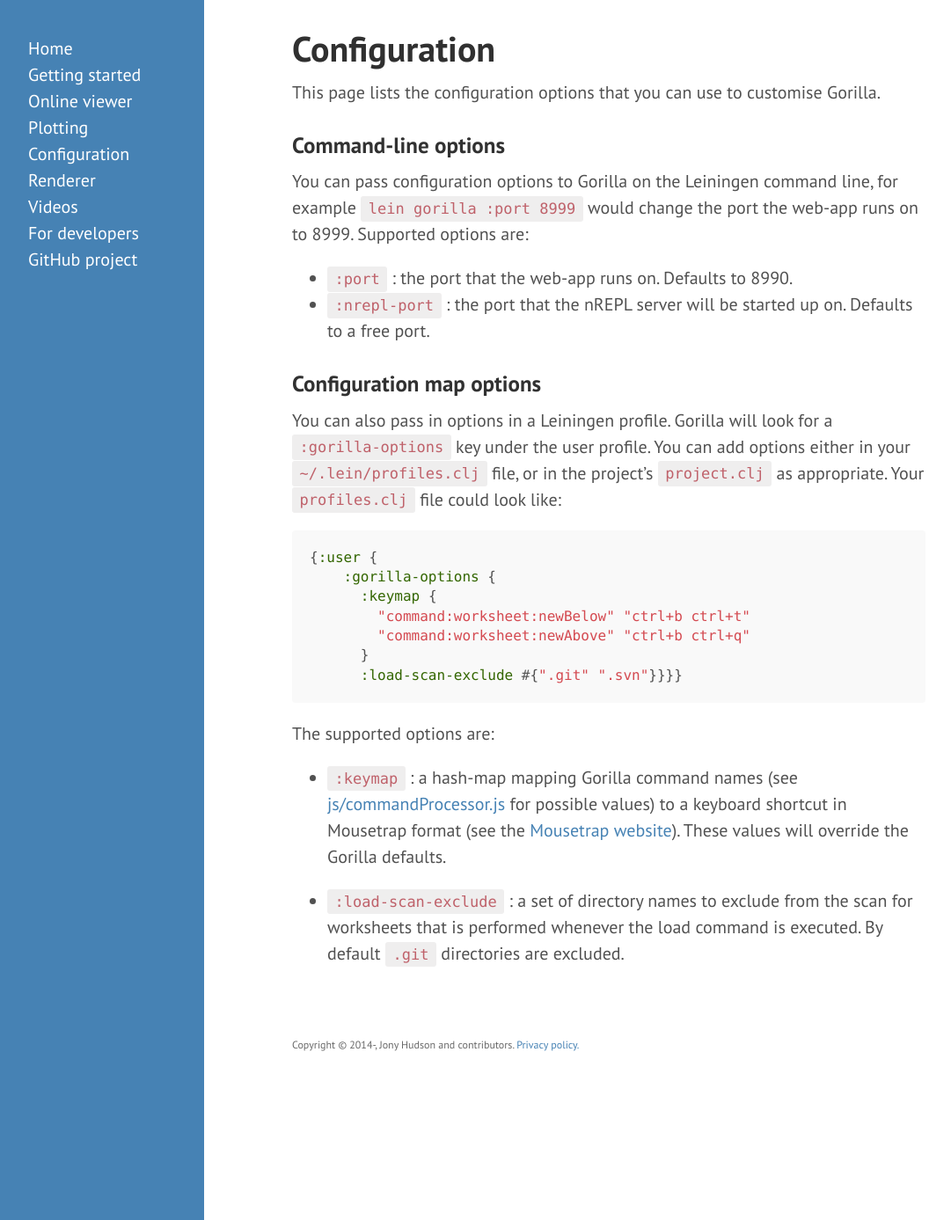
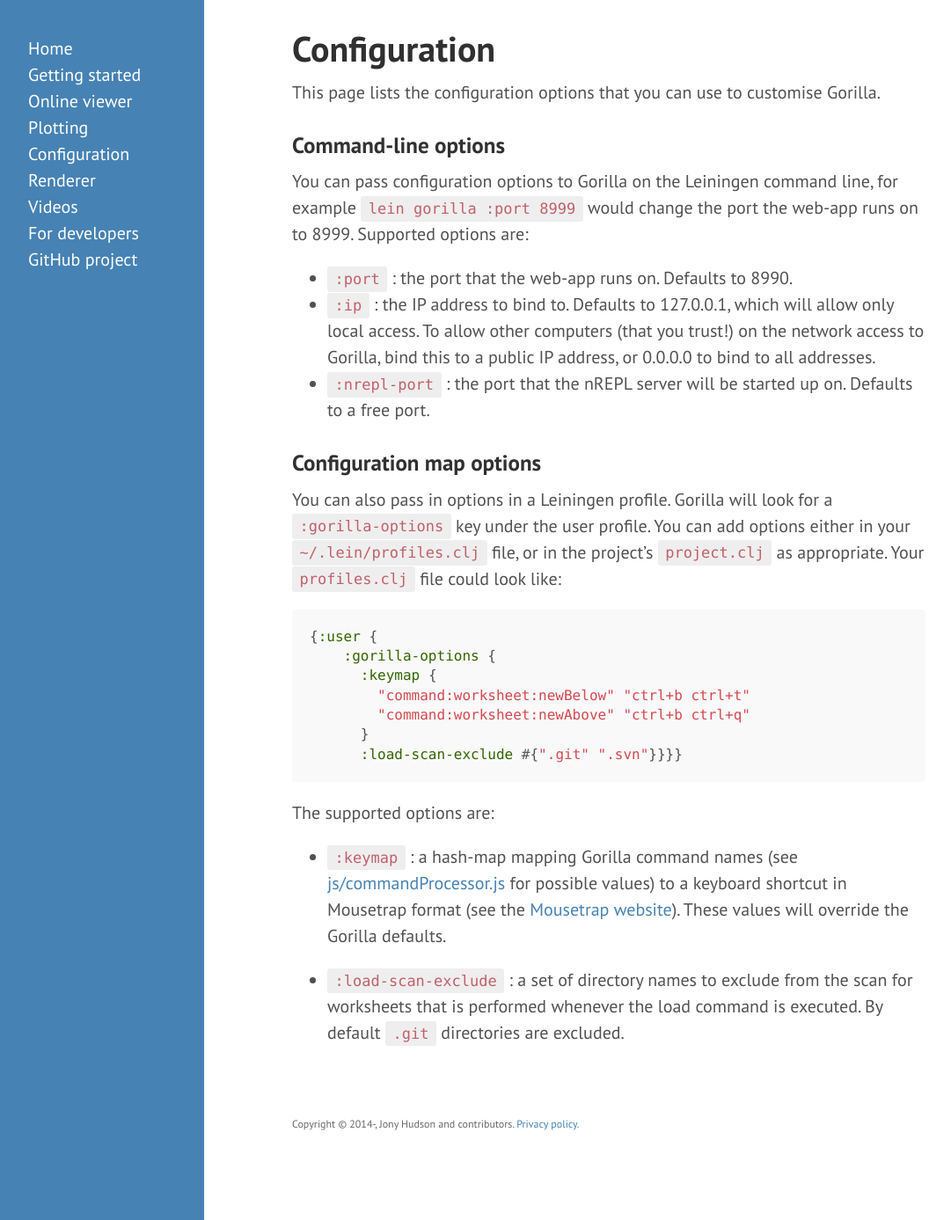
Before and after one commit to JonyEpsilon/gorilla-repl.org, a Jekyll site: the page built from configuration.md, in a window 1280 px wide and 1387 px high. Shown: the whole window at 88% size, without its empty margins (8-1089 px from the left). Built offline with Jekyll 4.4.1, drawn with Linux system fonts in a browser that asks for light colours; Markdown is read by kramdown in place of the engine named in the settings.

```diff
--- a/configuration.md
+++ b/configuration.md
@@ -11,6 +11,9 @@ You can pass configuration options to Gorilla on the Leiningen command line, for
 would change the port the web-app runs on to 8999. Supported options are:
 
 - `:port` : the port that the web-app runs on. Defaults to 8990.
+- `:ip` : the IP address to bind to. Defaults to 127.0.0.1, which will allow only local access. To allow other
+  computers (that you trust!) on the network access to Gorilla, bind this to a public IP address, or 0.0.0.0 to
+  bind to all addresses.
 - `:nrepl-port` : the port that the nREPL server will be started up on. Defaults to a free port.
 
 
```
Also changed, not shown: index.md (+1 -0 lines), start.md (+2 -2 lines).
